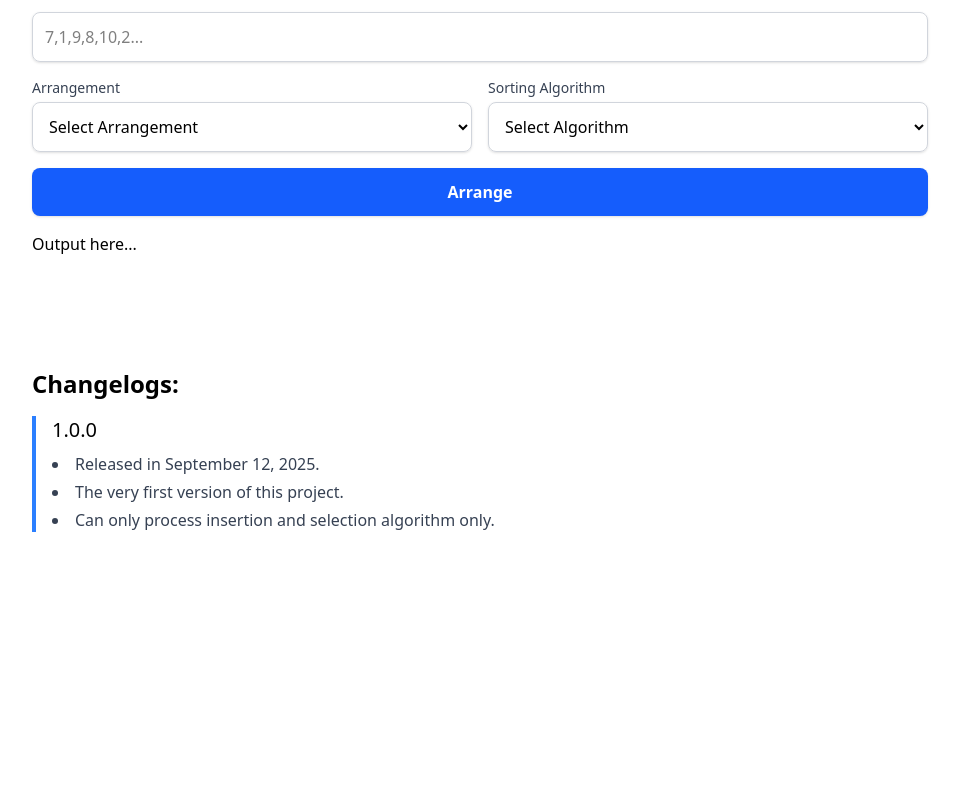
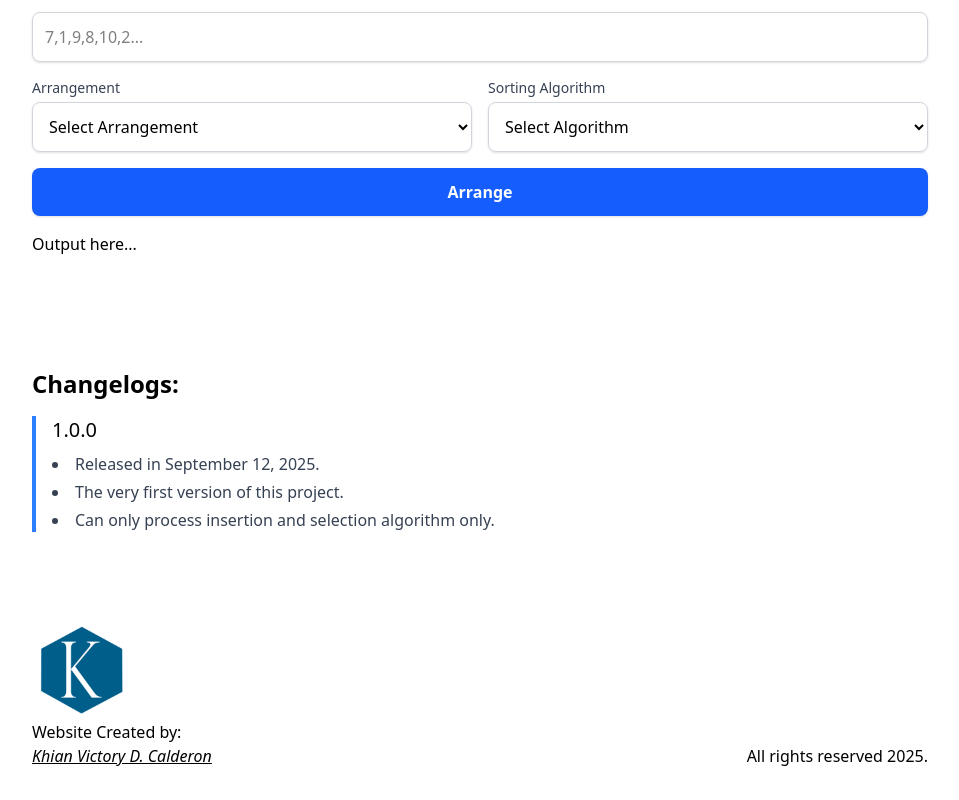
Before and after one commit to khianvictorycalderon/Sorializer, a React (Vite) app: page / in a window 1280 px wide. Shown: the part 480-1280 px from the top of the page, without its empty margins (160-1119 px from the left). Before the commit the page ends 1068 px from the top, so only its background shows below. Built offline with nearby package versions, Linux system fonts and the light colour scheme.

Commit message:
Added footer

```diff
--- a/src/App.tsx
+++ b/src/App.tsx
@@ -1,4 +1,5 @@
 import ChangeLogs from "./components/changelogs";
+import Footer from "./components/footer";
 import Header from "./components/header";
 import OpSec from "./components/opsec";
 
@@ -20,6 +21,7 @@ export default function App() {
       <Header/>
       <OpSec/>
       <ChangeLogs changelogs={changelogs}/>
+      <Footer/>
     </>
   )
 }
--- /dev/null
+++ b/src/components/footer.tsx
@@ -0,0 +1,32 @@
+export default function Footer() {
+
+    const date = new Date();
+    const currentYear = date.getFullYear();
+
+    return (
+        <div className="px-8 py-4 lg:py-8">
+            <div className="max-w-4xl mx-auto flex flex-col md:flex-row">
+
+                <div className="flex-1/2 text-center md:text-left">
+                    <img
+                        className="max-h-[100px] max-w-[100px] mx-auto md:mx-0"
+                        src="icons/Khian_Icon_Logo.png"
+                    />
+                    <p>
+                        Website Created by:     <br/>
+                        <a
+                            href="https://khian.netlify.app/"
+                            className="italic underline"
+                            target="_blank"
+                        >Khian Victory D. Calderon</a>
+                    </p>
+                </div>
+
+                <div className="flex-1/2 md:text-right flex items-end justify-center md:justify-end mt-8 md:mt-0">
+                    All rights reserved {currentYear}.
+                </div>
+
+            </div>
+        </div>
+    )
+}
```
